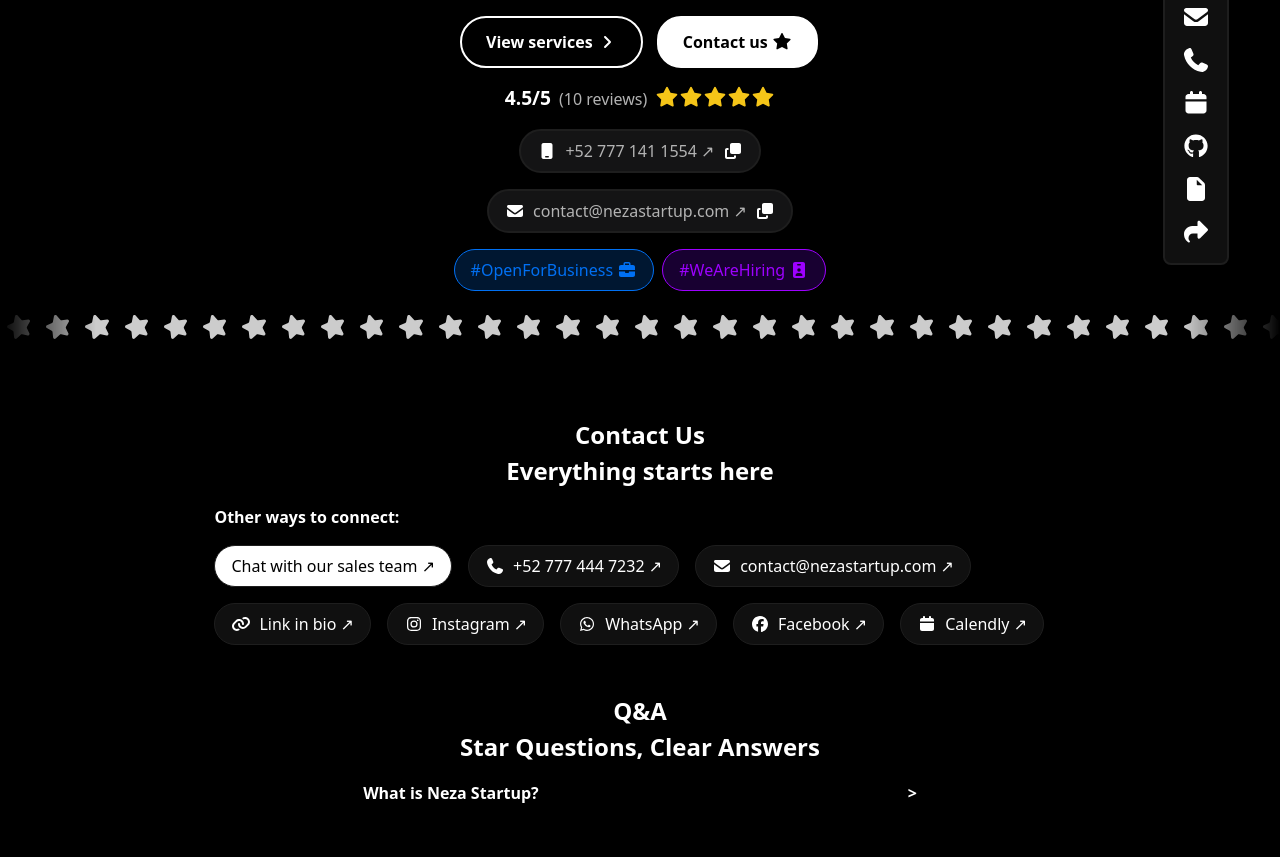
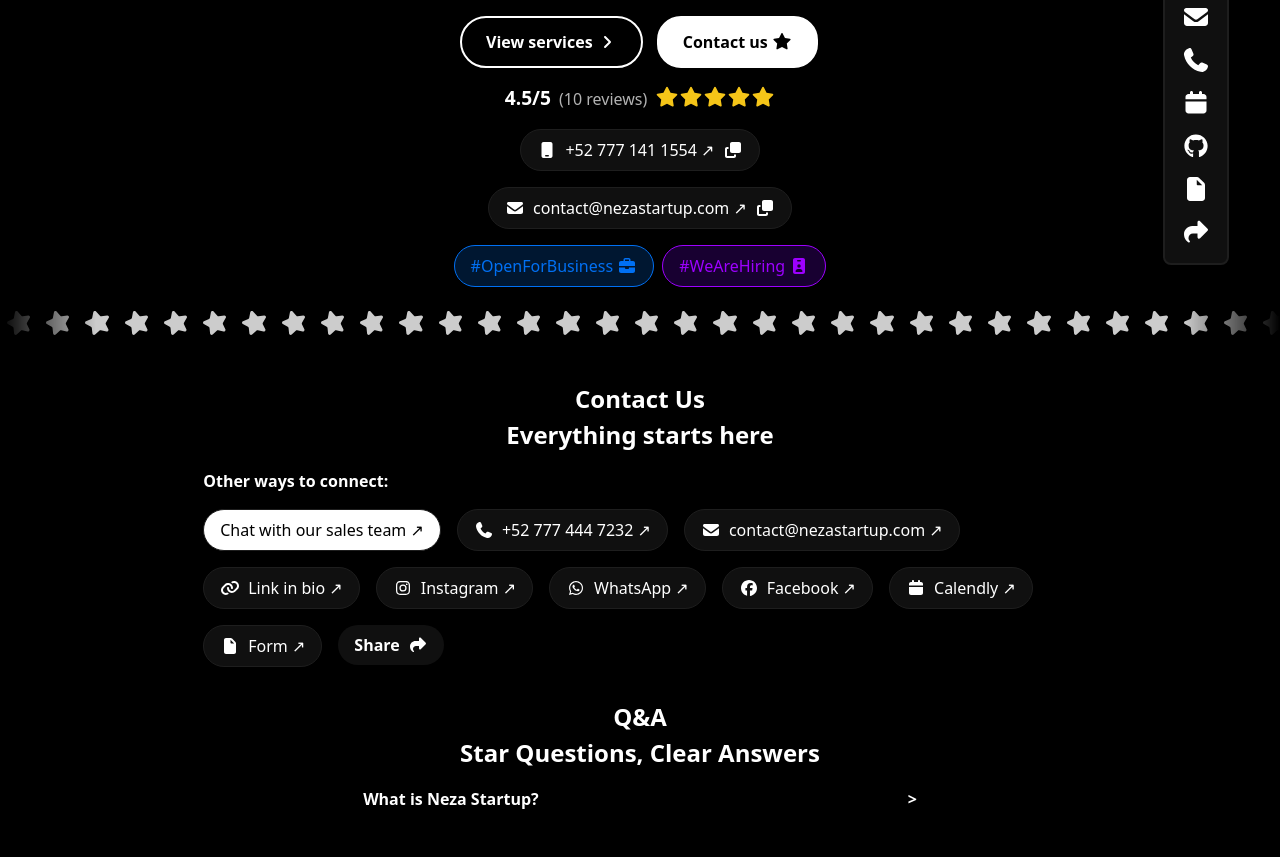
Before and after one commit to neza-startup/neza-startup, a React (Vite) app: page / in a window 1280 px wide. Shown: the part 360-1217 px from the top of the page. Built offline with nearby package versions, Linux system fonts and the light colour scheme.

Commit message:
Improved styles in contact and hero

```diff
--- a/src/components/Contact.jsx
+++ b/src/components/Contact.jsx
@@ -1,10 +1,25 @@
 import { faFacebook, faInstagram, faWhatsapp } from '@fortawesome/free-brands-svg-icons';
-import { faCalendar, faEnvelope, faLink, faPhone } from '@fortawesome/free-solid-svg-icons';
+import { faCalendar, faEnvelope, faFile, faLink, faPhone, faShare } from '@fortawesome/free-solid-svg-icons';
 import { FontAwesomeIcon } from '@fortawesome/react-fontawesome';
 import styles from "../styles/Contact.module.css";
 
 
 const Contact = () => {
+  const handleShare = () => {
+    const shareData = {
+      title: 'Neza Startup',
+      text: 'Check out Neza Startup!',
+      url: 'https://www.nezastartup.com',
+    };
+
+    if (navigator.share) {
+      navigator.share(shareData)
+        .then(() => console.log('Shared successfully'))
+        .catch((error) => console.error('Error sharing:', error));
+    } else {
+      alert('Sharing is not supported in this browser.');
+    }
+  };
   return (
     <section className={styles.contact} id="contact">
       <header>
@@ -25,6 +40,11 @@ const Contact = () => {
           <li><a href="https://www.facebook.com/neza.startup" target="_blank" rel="noopener noreferrer"><FontAwesomeIcon icon={faFacebook} /> Facebook &#8599;</a></li>
           {/* <li><a href="https://www.linkedin.com/company/neza-startup" target="_blank" rel="noopener noreferrer"><FontAwesomeIcon icon={faLinkedin} /> LinkedIn &#8599;</a></li> */}
           <li><a href="https://calendly.com/neza-startup/meeting" target="_blank" rel="noopener noreferrer"><FontAwesomeIcon icon={faCalendar} /> Calendly &#8599;</a></li>
+          <li><a href="https://calendly.com/neza-startup/meeting" target="_blank" rel="noopener noreferrer"><FontAwesomeIcon icon={faFile} /> Form &#8599;</a></li>
+          <li>
+            <span onClick={handleShare} className={styles.socialLink}>
+              Share <FontAwesomeIcon icon={faShare} />
+            </span></li>
           {/* <li>Live Chat: Available on our website during business hours</li>
         <li>Support Ticket System: Submit a ticket through our website for assistance</li>
         <li>Technical Support: Get help with technical issues related to our products and services</li> */}
--- a/src/styles/Contact.module.css
+++ b/src/styles/Contact.module.css
@@ -1,5 +1,5 @@
 section.contact {
-  padding: 2rem;
+  padding: 0 1rem 1rem 1rem;
   background-color: var(--background-secondary);
   color: var(--text-primary);
   text-align: center;
@@ -53,7 +53,8 @@ section.contact {
         align-items: center;
         gap: 0.5rem;
 
-        a {
+        a,
+        span {
           text-decoration: none;
           color: var(--text-primary);
           /* font-weight: 600; */
@@ -77,8 +78,12 @@ section.contact {
           &:hover {
             color: var(--accent-color);
             text-decoration: underline;
-            font-weight: 500;
           }
+        }
+
+        span {
+          border: none;
+          cursor: pointer;
         }
 
         &:first-child a {
--- a/src/styles/Hero.module.css
+++ b/src/styles/Hero.module.css
@@ -168,11 +168,19 @@ section.hero {
       padding: 0.5rem 1rem;
       border-radius: 1.5rem;
       border: 2px solid #1E1E1E;
+      border: 1px solid #1E1E1E;
+      background-color:
+        /* light-dark(hsla(0, 0%, 98%, 0.8), */
+        hsla(240, 2%, 8%, 0.8)
+        /* ) */
+      ;
 
       a {
         font-weight: 500;
         font-size: 1rem;
-        color: hsl(0, 0%, 70%);
+        color: white
+          /* hsl(0, 0%, 70%) */
+        ;
         text-decoration: none;
 
         &:hover {
```
